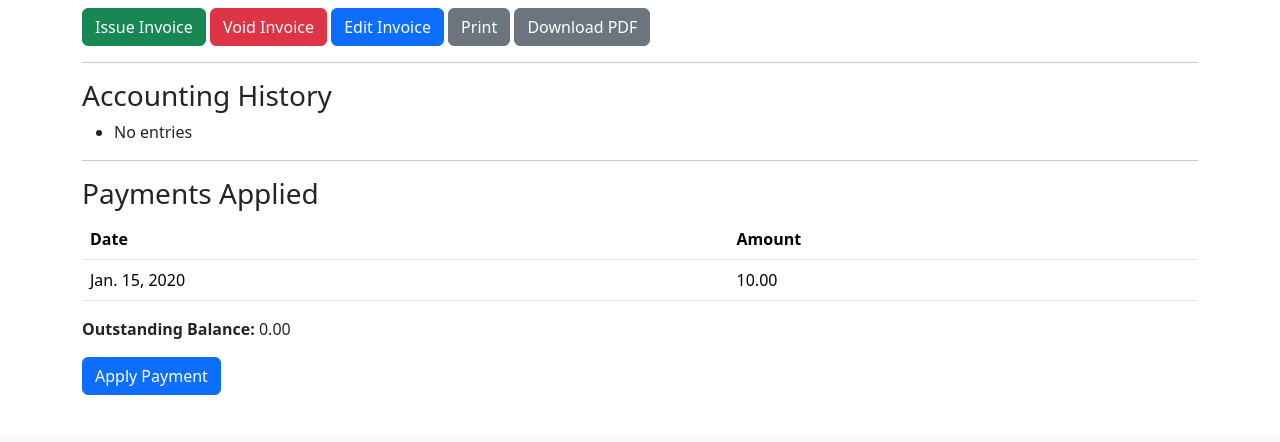
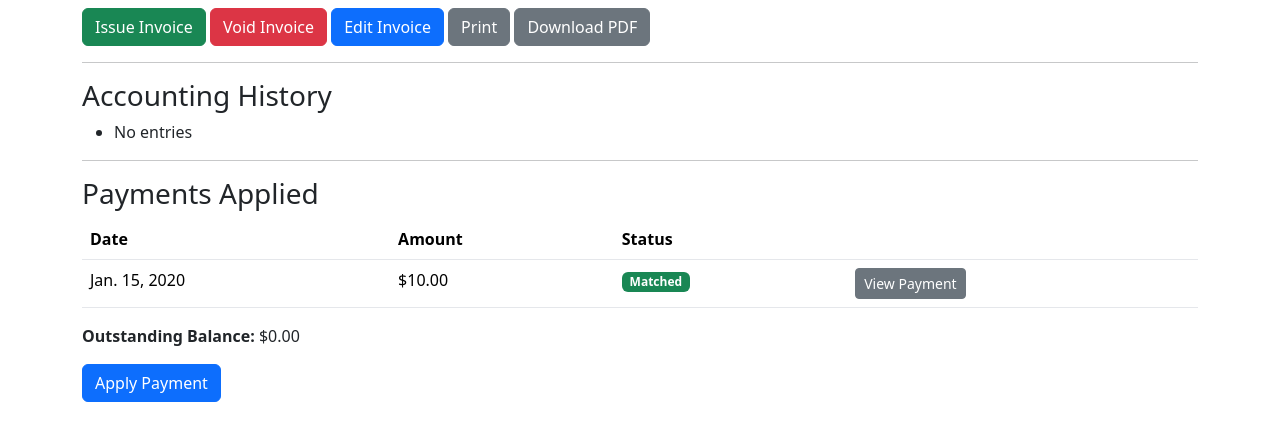
Before and after one commit to ardua-inc/ardua-books, a Django app: page /invoices/1/ in a window 1280 px wide. Shown: the part 681-1123 px from the top of the page. Before the commit the page ends 1076 px from the top, so only its background shows below. Run offline with Django 5.2, Linux system fonts and the light colour scheme; a user stored in the database is signed in; tables that the repository leaves empty hold one stand-in row (values such as "Sample post"); some libraries are stand-ins or nearby versions.

Commit message:
Fix invoice view template to show payment match status
- Updated invoice_view.html (the correct template)
- invoice_detail.html was updated previously but not used by the view

🤖 Generated with [Claude Code](https://claude.com/claude-code)

Co-Authored-By: Claude Opus 4.5 <noreply@anthropic.com>

```diff
--- a/ardua_books/templates/billing/invoice_view.html
+++ b/ardua_books/templates/billing/invoice_view.html
@@ -83,18 +83,28 @@
 <hr>
   <h3>Payments Applied</h3>
     <table class="table">
-      <tr><th>Date</th><th>Amount</th></tr>
+      <tr><th>Date</th><th>Amount</th><th>Status</th><th></th></tr>
       {% for app in invoice.paymentapplication_set.all %}
       <tr>
         <td>{{ app.payment.date }}</td>
-        <td>{{ app.amount }}</td>
+        <td>${{ app.amount|floatformat:2 }}</td>
+        <td>
+          {% if app.payment.bank_transactions.exists %}
+            <span class="badge bg-success">Matched</span>
+          {% else %}
+            <span class="badge bg-warning text-dark">Unmatched</span>
+          {% endif %}
+        </td>
+        <td>
+          <a href="{% url 'accounting:payment_detail' app.payment.id %}" class="btn btn-sm btn-secondary">View Payment</a>
+        </td>
       </tr>
       {% empty %}
-      <tr><td colspan="2">No payments applied</td></tr>
+      <tr><td colspan="4">No payments applied</td></tr>
       {% endfor %}
     </table>
 
-    <p><strong>Outstanding Balance:</strong> {{ invoice.outstanding_balance }}</p>
+    <p><strong>Outstanding Balance:</strong> ${{ invoice.outstanding_balance|floatformat:2 }}</p>
     <a class="btn btn-primary" href="{% url 'billing:payment_apply_invoice' invoice.id%}">Apply Payment</a>
 
 {% endblock %}
```
